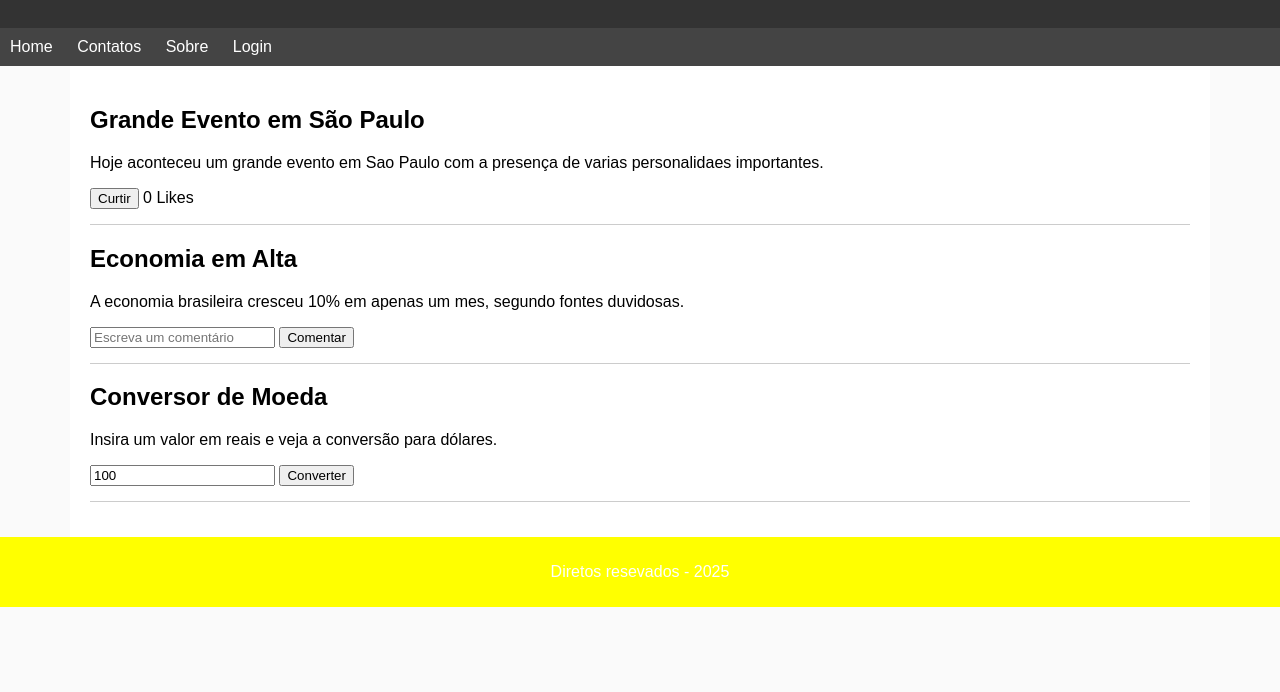
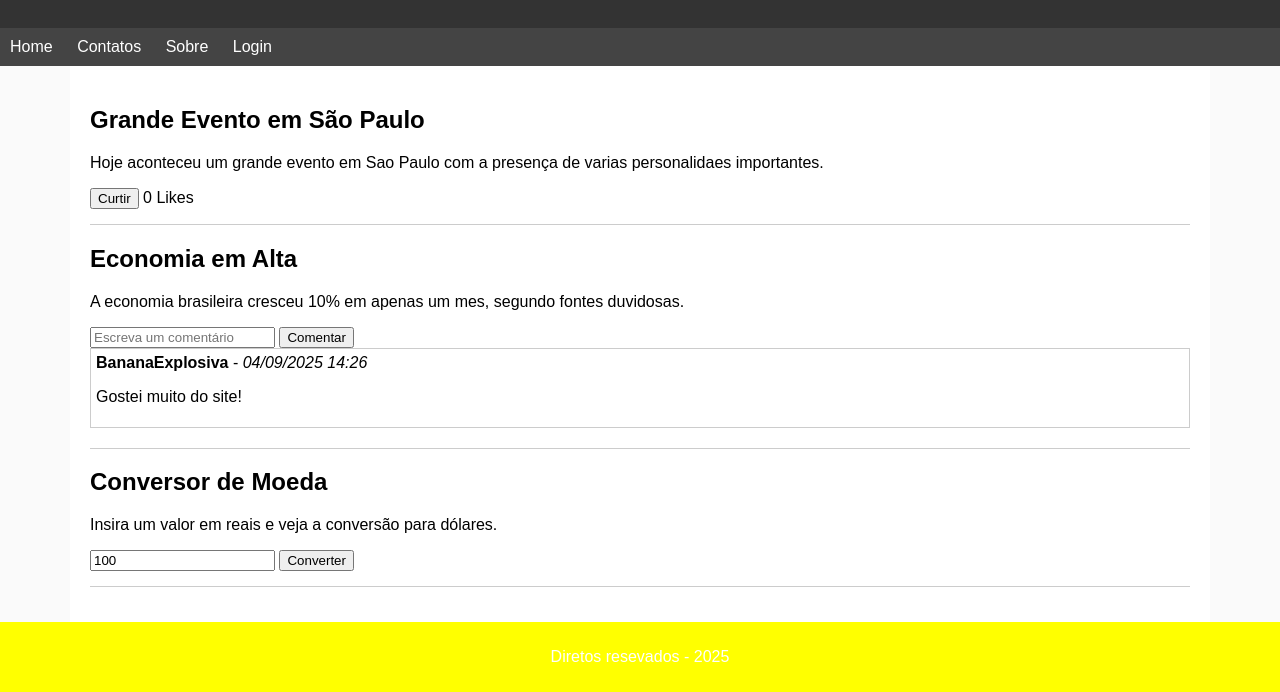
Before and after one commit to anmiguel2321-dot/site-bugado, a plain HTML site: page index.html in a window 1280 px wide. Both pictures are taken after a click on the button "Comentar". Shown: the part 116-808 px from the top of the page. Drawn offline with Linux system fonts and the light colour scheme.

Commit message:
Update index.html

```diff
--- a/index.html
+++ b/index.html
@@ -118,7 +118,7 @@
     function obterNickFix() {
       let nick = localStorage.getItem("nickFix");
       if (!nick) {
-        nick = usuarios[Math.floor(Math.random() * nomesMeme.length)];
+        nick = usuarios[Math.floor(Math.random() * usuarios.length)];
         localStorage.setItem("nickFix", nick);
       }
       return nick;
```
